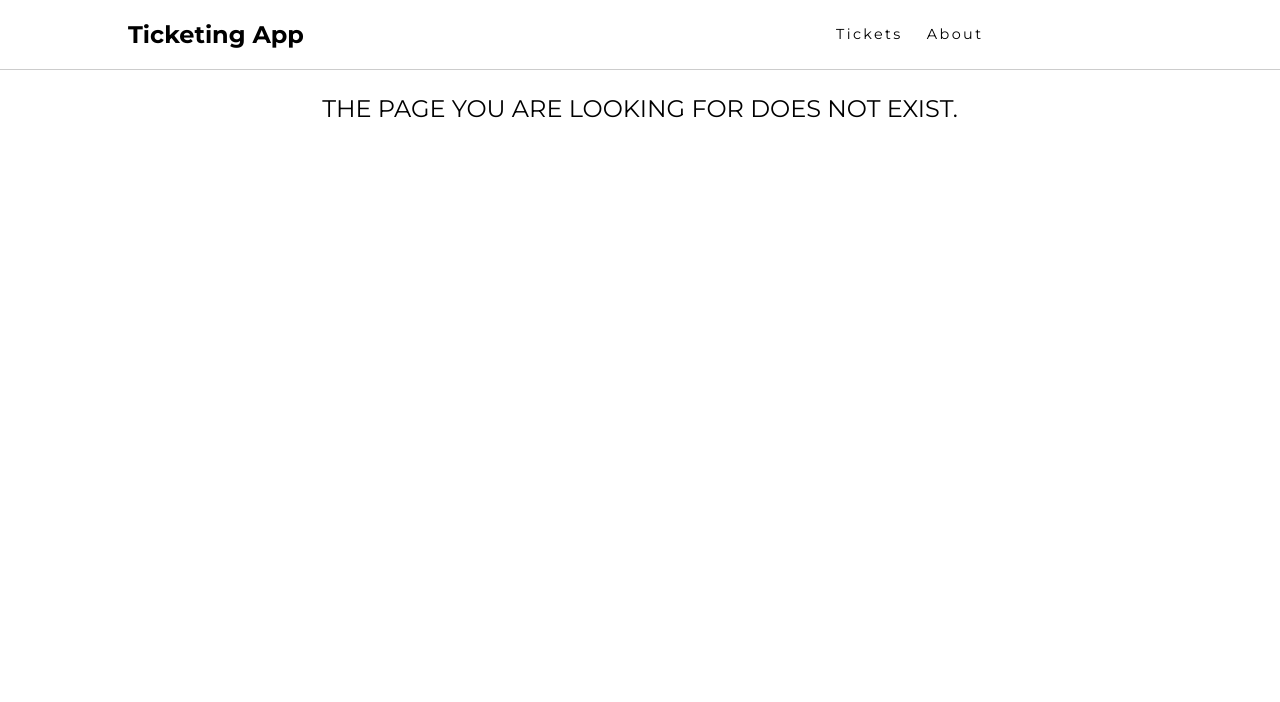
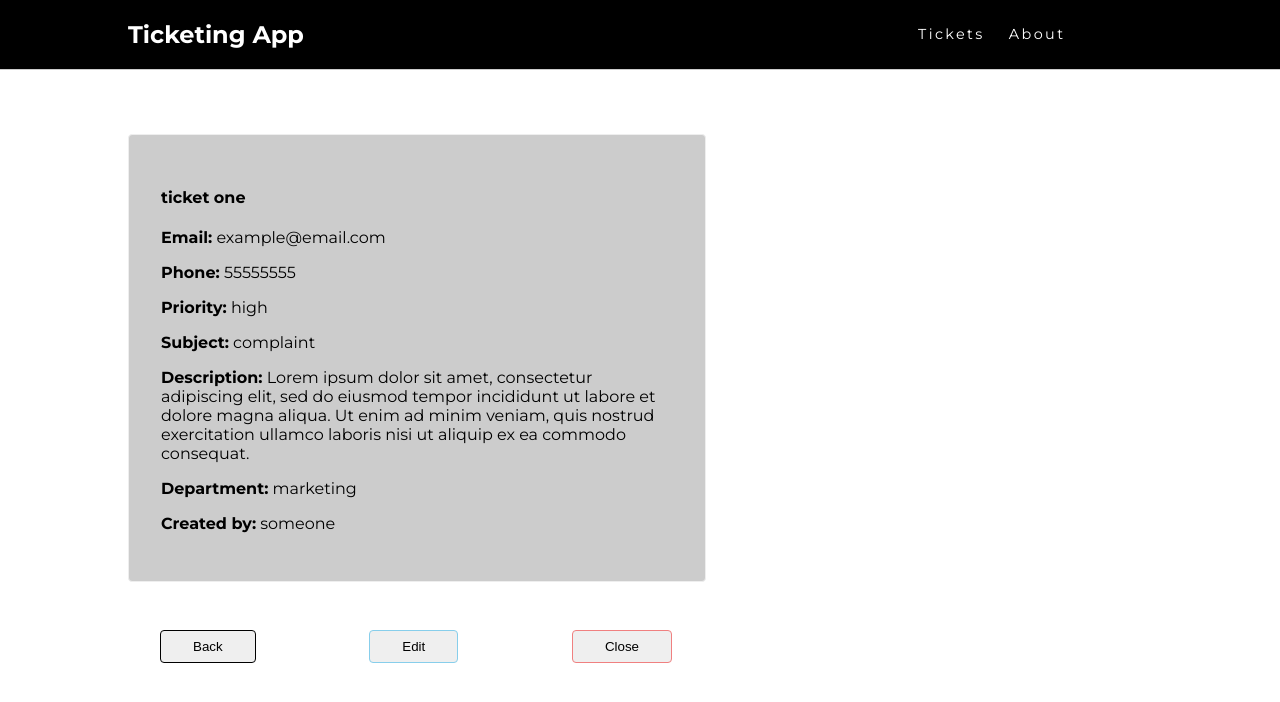
Before and after one commit to BradleyTim/ticketing-app, an Angular app: page /tickets/1 in a window 1280 px wide. Shown: the top 702 px of the page. Built offline with nearby package versions, Linux system fonts and the light colour scheme.

Commit message:
add ticket detail or view component

```diff
--- a/src/app/app.module.ts
+++ b/src/app/app.module.ts
@@ -9,9 +9,10 @@ import { TicketsComponent } from './tickets/tickets.component';
 import { LandingpageComponent } from './landingpage/landingpage.component';
 import { AboutComponent } from './about/about.component';
 import { PagenotfoundComponent } from './pagenotfound/pagenotfound.component';
+import { TicketdetailComponent } from './detail/ticketdetail.component';
 
 const appRoutes: Routes = [
-  { path: 'ticket/:id', component: TicketsComponent },
+  { path: 'tickets/:id', component: TicketdetailComponent },
   {path: 'tickets', component: TicketsComponent },
   {path: 'about', component: AboutComponent },
   {path: '', component: LandingpageComponent},
@@ -25,7 +26,8 @@ const appRoutes: Routes = [
     TicketsComponent,
     LandingpageComponent,
     AboutComponent,
-    PagenotfoundComponent
+    PagenotfoundComponent,
+    TicketdetailComponent
   ],
   imports: [
     BrowserModule,
--- /dev/null
+++ b/src/app/detail/ticketdetail.component.css
@@ -0,0 +1,57 @@
+.detail-page {
+    height: 100%;
+    width: 100%;
+}
+
+.detail-container {
+    border: 1px solid #eee;
+    border-radius: 4px;
+    margin-top: 4rem;
+    width: 50%;
+    padding: 2rem;
+    background-color: #ccc;
+}
+
+.buttons-container {
+    margin-top: 1rem;
+    width: 50%;
+    padding: 2rem;
+    display: flex;
+    justify-content: space-between;
+}
+
+button {
+    padding: .5rem 2rem;
+    text-align: center;
+    border: 1px solid #eee;
+    border-radius: 4px;
+    cursor: pointer;
+    transition: all .5s ease-in;
+}
+
+.back {
+    border: 1px solid #000;
+}
+
+.back:hover {
+  color: #fff;
+  background-color: #000;
+}
+
+.edit {
+    border: 1px solid skyblue;
+}
+
+.edit:hover {
+    color: #fff;
+    background-color: skyblue;
+}
+
+.close {
+    border: 1px solid lightcoral;
+}
+
+.close:hover {
+  color: #fff;
+  background-color: lightcoral;
+}
--- /dev/null
+++ b/src/app/detail/ticketdetail.component.html
@@ -0,0 +1,18 @@
+<section class="detail-page">
+  <div class="detail-container">
+    <h4> {{ticket.name}}</h4>
+    <p><strong>Email:</strong> {{ticket.email}}</p>
+    <p><strong>Phone:</strong> {{ticket.phone}}</p>
+    <p><strong>Priority:</strong> {{ticket.priority}}</p>
+    <p><strong>Subject:</strong> {{ticket.subject}}</p>
+    <p><strong>Description:</strong> {{ticket.description}}</p>
+    <p><strong>Department:</strong> {{ticket.department}}</p>
+    <p><strong>Created by:</strong> {{ticket.createdBy}}</p>
+  </div>
+
+  <div class="buttons-container">
+    <button class="back" (click)="onBack()">Back</button>
+    <button class="edit">Edit</button>
+    <button class="close">Close</button>
+  </div>
+</section>
--- /dev/null
+++ b/src/app/detail/ticketdetail.component.ts
@@ -0,0 +1,29 @@
+import { Component, OnInit } from '@angular/core';
+import { ActivatedRoute, Router } from "@angular/router";
+import { TicketsService } from '../tickets/tickets.service';
+
+@Component({
+  selector: 'app-ticketdetail',
+  templateUrl: './ticketdetail.component.html',
+  styleUrls: ['./ticketdetail.component.css'],
+  providers: [TicketsService]
+})
+export class TicketdetailComponent implements OnInit {
+
+  ticket: any;
+
+  constructor(private route: ActivatedRoute, private router: Router, private ticketService: TicketsService) { }
+
+  ngOnInit() {
+    let id = +this.route.snapshot.paramMap.get("id");
+    this.ticketService.getTickets().filter(ticket => {
+      return ticket.id == id ? (this.ticket = ticket) : "";
+    });
+    console.log(id);
+  }
+
+  onBack(): void {
+    this.router.navigate(["/tickets"]);
+  }
+
+}
--- a/src/app/landingpage/landingpage.component.css
+++ b/src/app/landingpage/landingpage.component.css
@@ -3,17 +3,33 @@ section {
   flex-direction: column;
   justify-content: center;
   align-items: center;
-  height: 80%;
+  height: 80vh;
 }
 
 section h1 {
   font-size: 2rem;
+  letter-spacing: 2px;
+  text-align: center;
+  margin-bottom: -1rem;
+}
+
+section p {
+  font-size: 1.25rem;
+  font-style: oblique;
 }
 
 section a {
   border: 1px solid #333;
   border-radius: 3px;
+  background-color: #000;
+  color: #fff;
   padding: 1rem 4rem;
   text-align: center;
   cursor: pointer;
+  transition: all .5s ease-in;
 }
+
+section a:hover {
+  background-color: #fff;
+  color: #000;
+}
--- a/src/app/landingpage/landingpage.component.html
+++ b/src/app/landingpage/landingpage.component.html
@@ -1,4 +1,5 @@
 <section>
-  <h1>It's how you make your tickets</h1>
+  <h1>It's how you create your tickets</h1>
+  <p>Click the button below to start...</p>
   <a>Create a Ticket</a>
 </section>
--- a/src/app/navbar/navbar.component.css
+++ b/src/app/navbar/navbar.component.css
@@ -3,6 +3,7 @@ header {
     /* height: 20%; */
     width: 100%;
     border-bottom: 1px solid #ccc;
+    background: #000;
 }
 
 header nav {
@@ -14,13 +15,13 @@ header nav {
 }
 
 header h2 {
-    flex: 2;
+    flex: 3;
     font-size: 1.5rem;
     font-weight: bold;
 }
 
 header a {
-    color: #000;
+    color: #fff;
     cursor: pointer;
     text-decoration: none;
 }
@@ -39,7 +40,7 @@ header ul li {
 }
 
 header ul li a {
-  color: #000;
+  color: #fff;
   text-decoration: none;
   cursor: pointer;
 }
--- a/src/app/tickets/tickets.component.css
+++ b/src/app/tickets/tickets.component.css
@@ -5,9 +5,12 @@ section {
 
 section div {
     width: 100%;
-    padding: .5rem 0;
+    padding: .25rem 0;
     text-align: left;
-    border: .5px solid #444;
+    border: .5px solid rgb(230, 226, 226);
+    border-radius: 4px;
+    background-color: rgb(243, 240, 240);
+    margin-bottom: .35rem;
 }
 
 section h3 {
--- a/src/app/tickets/tickets.component.html
+++ b/src/app/tickets/tickets.component.html
@@ -5,7 +5,8 @@
     *ngFor="let ticket of tickets"
   >
     <h3 class="title">
-      <a href="#">{{ ticket.name }}</a>
+      <!-- <a href="#">{{ ticket.name }}</a> -->
+      {{ticket.name}}
     </h3>
   </div>
 </section>
```
